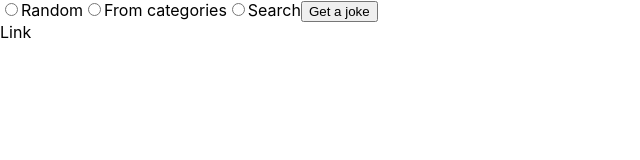
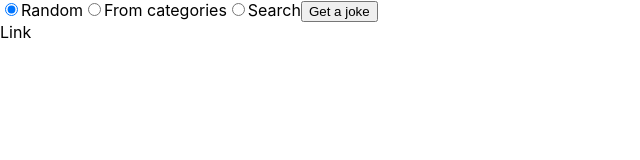
Before and after one commit to kdrshvolia/msi2020-frontend-development-test, a React (Create React App) app: page / in a window 1280 px wide. Shown: the top 160 px of the page, without its empty margins (0-640 px from the left). Built offline with nearby package versions, Linux system fonts and the light colour scheme.

Commit message:
Makes radio checked by default

```diff
--- a/src/components/Radio/Radio.js
+++ b/src/components/Radio/Radio.js
@@ -1,13 +1,13 @@
 import React from 'react';
 import PropTypes from 'prop-types';
 
-const Radio = ({ name, value, option, handleChange }) => {
+const Radio = ({ name, value, option, checked, handleChange }) => {
   const onChange = () => {
     handleChange(option);
   };
   return (
     <>
-      <input type="radio" name={name} onChange={onChange} />
+      <input type="radio" name={name} checked={checked} onChange={onChange} />
       {value}
     </>
   );
--- a/src/components/SearchJokeForm/SearchJokeForm.js
+++ b/src/components/SearchJokeForm/SearchJokeForm.js
@@ -22,17 +22,30 @@ const SearchJokeForm = ({
   };
   return (
     <div>
-      <Radio name="search-type" value="Random" option={options.random} handleChange={setType} />
+      <Radio
+        name="search-type"
+        value="Random"
+        checked={chosenOption === options.random}
+        option={options.random}
+        handleChange={setType}
+      />
       <Radio
         name="search-type"
         value="From categories"
+        checked={chosenOption === options.categories}
         option={options.categories}
         handleChange={setType}
       />
       {chosenOption === options.categories ? (
         <EnhancedCategoriesList setCategory={setCategory} />
       ) : null}
-      <Radio name="search-type" value="Search" option={options.search} handleChange={setType} />
+      <Radio
+        name="search-type"
+        value="Search"
+        checked={chosenOption === options.search}
+        option={options.search}
+        handleChange={setType}
+      />
       {chosenOption === options.search ? (
         <SearchInput placeholder="Search sth" onChange={handleChange} />
       ) : null}
```
